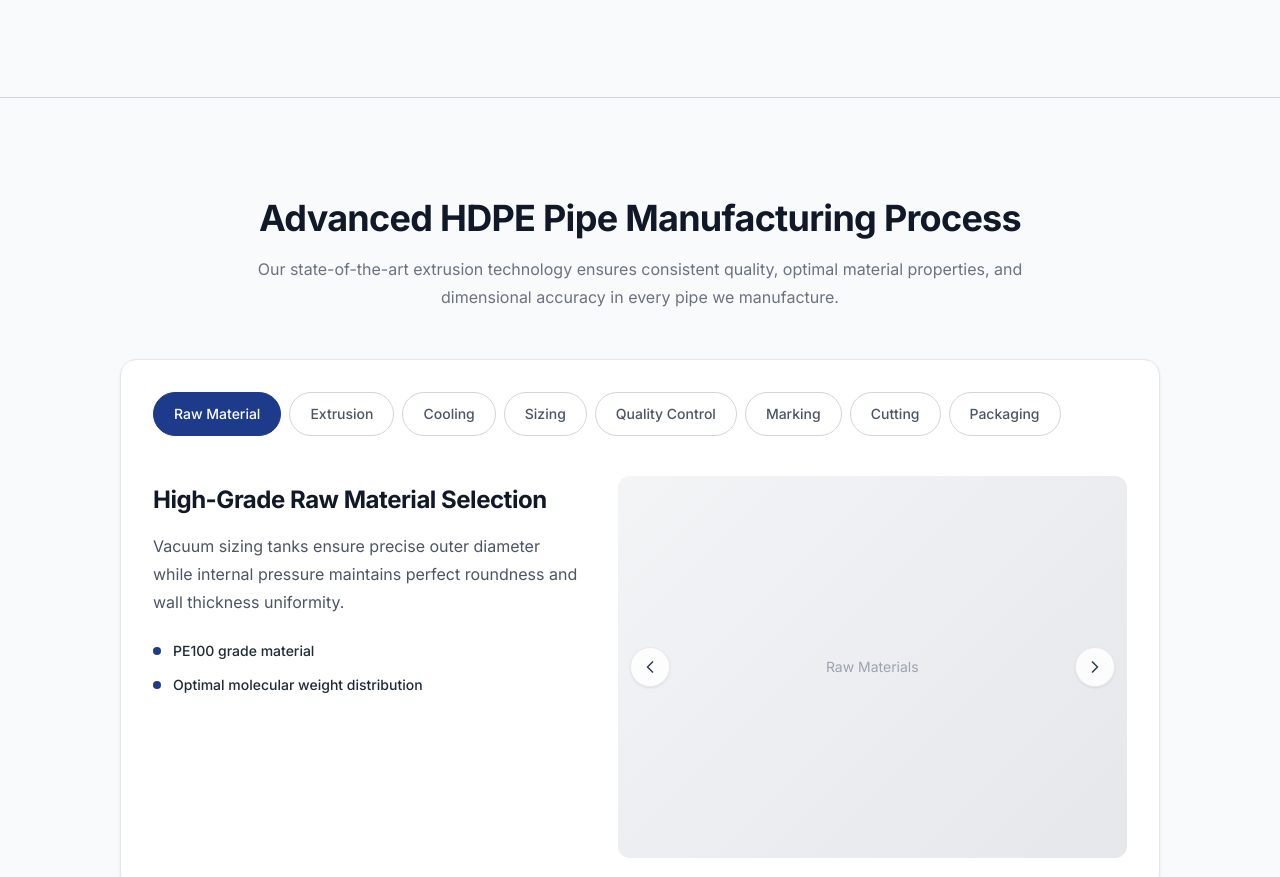
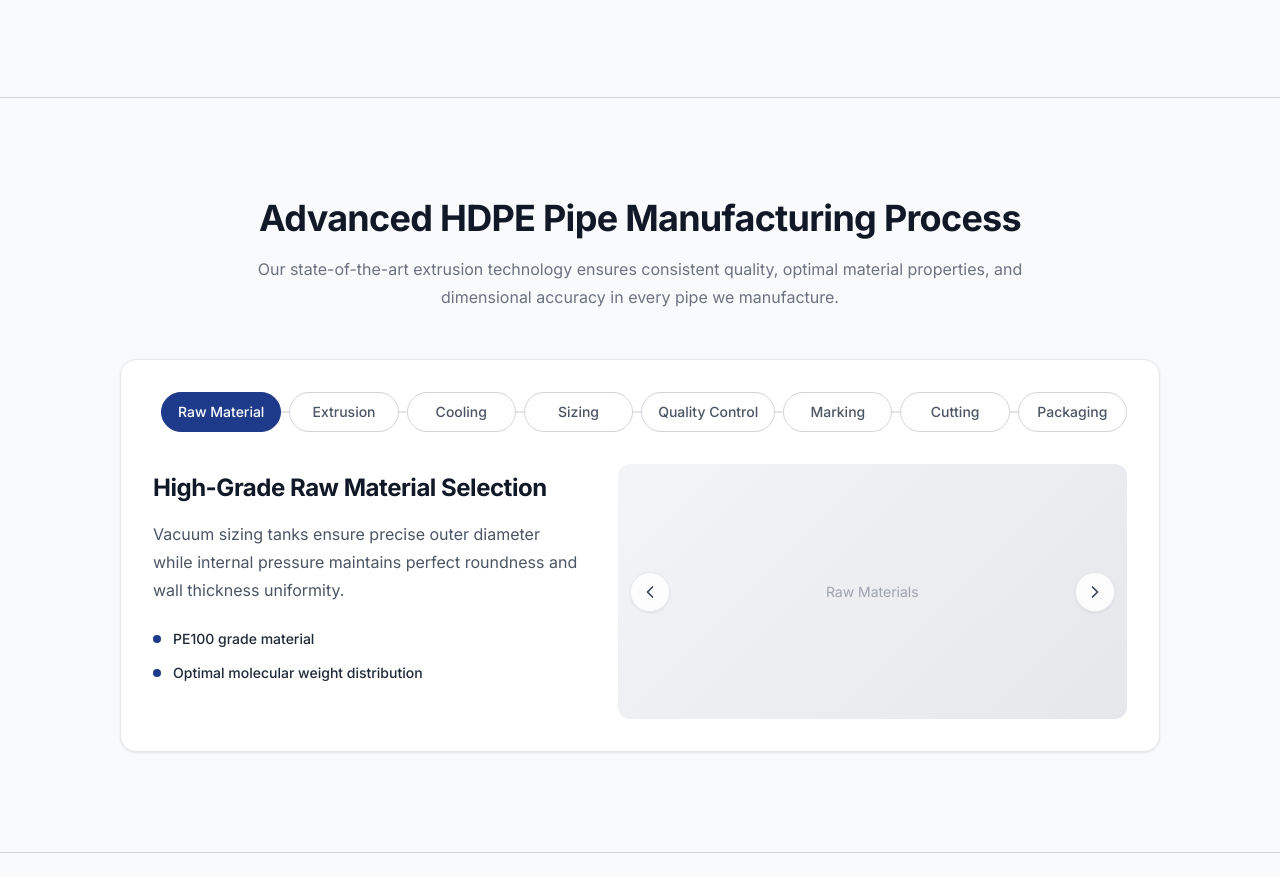
Before and after one commit to jevinjivani2507/js-landing-page, a website with bundled scripts: page index.html in a window 1280 px wide. Shown: the part 4832-5709 px from the top of the page. Built offline with nearby package versions, Linux system fonts and the light colour scheme.

Commit message:
style: refine industries section layout with improved text formatting and enhance process section styles, adding borders and adjusting tab functionality

```diff
--- a/index.html
+++ b/index.html
@@ -865,28 +865,56 @@
 
         <div class="industries__carousel" id="industriesCarousel">
           <div class="industries__track" id="industriesTrack">
-            <div class="industries__card" style="background-image: url('assets/images/hero-image.png')">
+            <div
+              class="industries__card"
+              style="background-image: url('assets/images/hero-image.png')"
+            >
               <div class="industries__body">
                 <h3 class="industries__title">Fishnet Manufacturing</h3>
-                <p class="industries__text">High-performance twisting solutions for packaging yarn, strapping materials, and reinforcement threads used in modern packaging applications.</p>
-              </div>
-            </div>
-            <div class="industries__card" style="background-image: url('assets/images/hero-image.png')">
+                <p class="industries__text">
+                  High-performance twisting solutions for packaging yarn,
+                  strapping materials, and reinforcement threads used in modern
+                  packaging applications.
+                </p>
+              </div>
+            </div>
+            <div
+              class="industries__card"
+              style="background-image: url('assets/images/hero-image.png')"
+            >
               <div class="industries__body">
                 <h3 class="industries__title">Fishnet Manufacturing</h3>
-                <p class="industries__text">High-performance twisting solutions for packaging yarn, strapping materials, and reinforcement threads used in modern packaging applications.</p>
-              </div>
-            </div>
-            <div class="industries__card" style="background-image: url('assets/images/hero-image.png')">
+                <p class="industries__text">
+                  High-performance twisting solutions for packaging yarn,
+                  strapping materials, and reinforcement threads used in modern
+                  packaging applications.
+                </p>
+              </div>
+            </div>
+            <div
+              class="industries__card"
+              style="background-image: url('assets/images/hero-image.png')"
+            >
               <div class="industries__body">
                 <h3 class="industries__title">Fishnet Manufacturing</h3>
-                <p class="industries__text">High-performance twisting solutions for packaging yarn, strapping materials, and reinforcement threads used in modern packaging applications.</p>
-              </div>
-            </div>
-            <div class="industries__card" style="background-image: url('assets/images/hero-image.png')">
+                <p class="industries__text">
+                  High-performance twisting solutions for packaging yarn,
+                  strapping materials, and reinforcement threads used in modern
+                  packaging applications.
+                </p>
+              </div>
+            </div>
+            <div
+              class="industries__card"
+              style="background-image: url('assets/images/hero-image.png')"
+            >
               <div class="industries__body">
                 <h3 class="industries__title">Fishnet Manufacturing</h3>
-                <p class="industries__text">High-performance twisting solutions for packaging yarn, strapping materials, and reinforcement threads used in modern packaging applications.</p>
+                <p class="industries__text">
+                  High-performance twisting solutions for packaging yarn,
+                  strapping materials, and reinforcement threads used in modern
+                  packaging applications.
+                </p>
               </div>
             </div>
           </div>
@@ -913,6 +941,7 @@
               role="tablist"
               aria-label="Manufacturing process steps"
             >
+              <div class="process__tabs-line"></div>
               <button
                 class="process__tab process__tab--active"
                 role="tab"
--- a/src/styles/sections/_process.css
+++ b/src/styles/sections/_process.css
@@ -1,6 +1,7 @@
 .process {
   padding-block: var(--section-py);
   background-color: var(--surface-secondary);
+  border-bottom: 1px solid var(--color-gray-300);
 }
 
 /* Section header: centered title + subtitle */
@@ -32,18 +33,23 @@
   border-radius: var(--radius-xl);
   padding: var(--space-8);
   box-shadow: var(--shadow-sm);
+  display: flex;
+  flex-direction: column;
+  gap: var(--space-8);
 }
 
 /* Horizontal pill tabs */
 .process__tabs {
+  position: relative;
   display: flex;
-  flex-wrap: wrap;
+  justify-content: space-between;
   gap: var(--space-2);
-  margin-bottom: var(--space-10);
 }
 
 .process__tab {
-  padding: 10px 20px;
+  position: relative;
+  flex: 1;
+  padding: 8px 16px;
   font-size: var(--text-sm);
   font-weight: var(--weight-medium);
   color: var(--color-gray-600);
@@ -52,7 +58,21 @@
   cursor: pointer;
   background-color: transparent;
   white-space: nowrap;
+  text-align: center;
   transition: all var(--transition-fast);
+  background-color: var(--color-white);
+}
+
+.process__tab:not(:last-child)::after {
+  content: "";
+  position: absolute;
+  top: 50%;
+  right: -30px;
+  width: 30px;
+  height: 1px;
+  background: #ccc;
+  transform: translateY(-50%);
+  z-index: -1;
 }
 
 .process__tab:hover {
@@ -126,7 +146,7 @@
 }
 
 .process__panel-list li::before {
-  content: '';
+  content: "";
   width: 8px;
   height: 8px;
   background-color: var(--color-primary);
@@ -143,8 +163,12 @@
 
 .process__panel-image {
   width: 100%;
-  aspect-ratio: 4 / 3;
-  background: linear-gradient(135deg, var(--color-gray-100), var(--color-gray-200));
+  aspect-ratio: 4 / 2;
+  background: linear-gradient(
+    135deg,
+    var(--color-gray-100),
+    var(--color-gray-200)
+  );
   display: flex;
   align-items: center;
   justify-content: center;
@@ -203,9 +227,15 @@
   .process__tabs {
     overflow-x: auto;
     flex-wrap: nowrap;
+    justify-content: flex-start;
     -webkit-overflow-scrolling: touch;
-    padding-bottom: var(--space-2);
+    padding-bottom: var(--space-4);
+    margin-bottom: var(--space-6);
     scrollbar-width: none;
+  }
+
+  .process__tab {
+    flex: 0 0 auto;
   }
 
   .process__tabs::-webkit-scrollbar {
```
